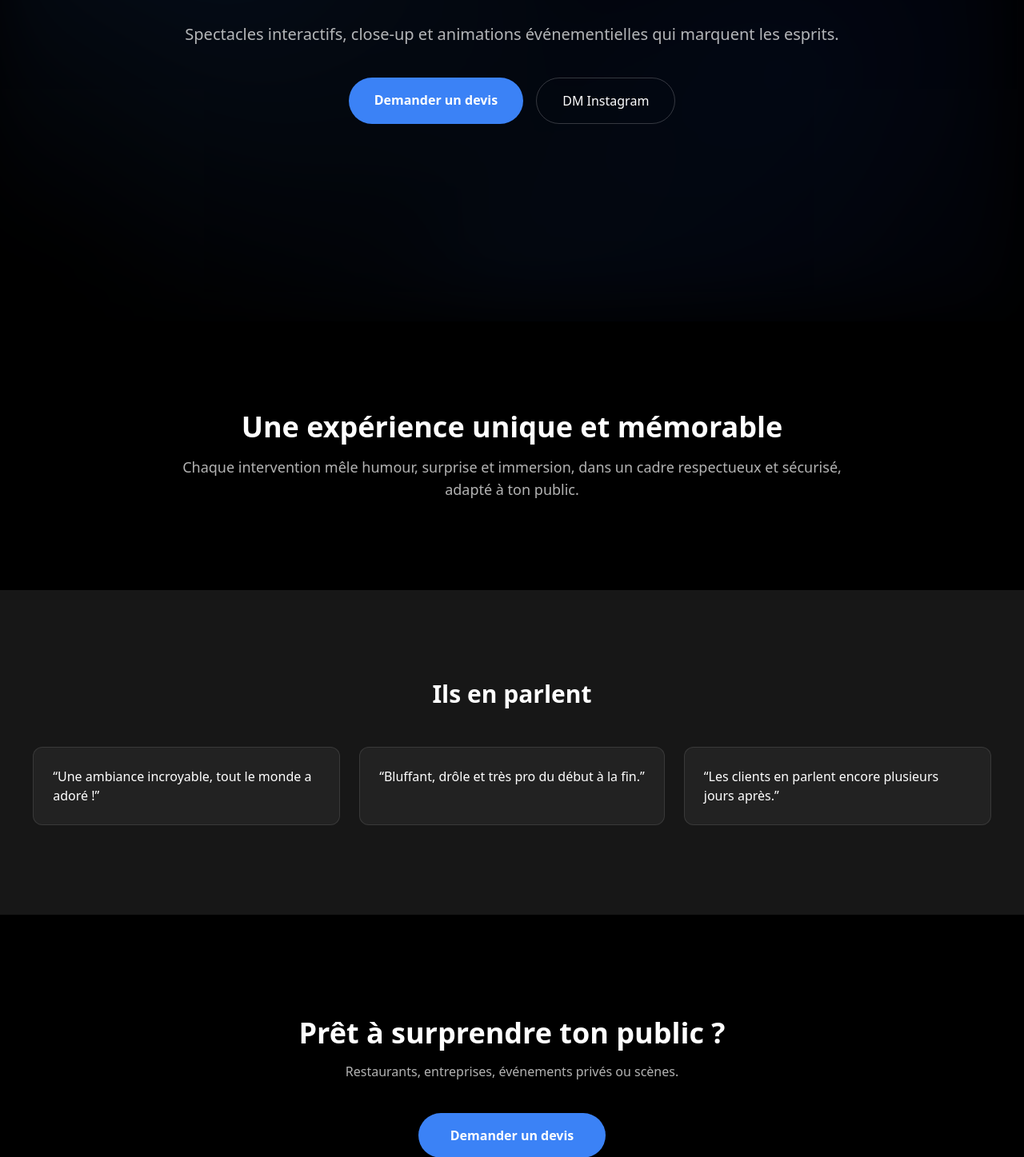
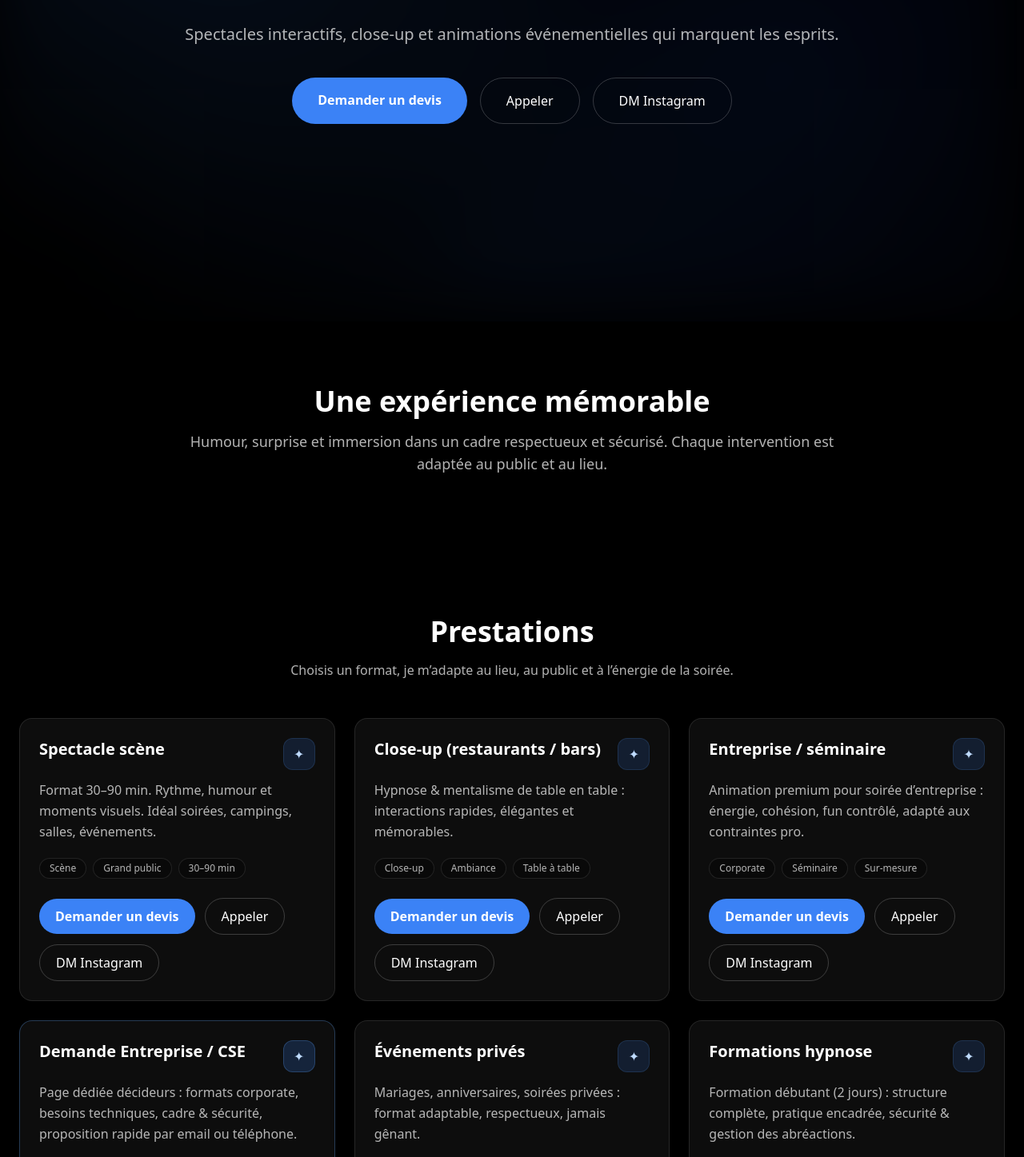
Before and after one commit to HypnoNico/transeetillusion, a Next.js app: page / in a window 1280 px wide. Shown: the part 463-1910 px from the top of the page at 80% size. Built offline with nearby package versions, Linux system fonts and the light colour scheme.

Commit message:
Update page.tsx

```diff
--- a/app/page.tsx
+++ b/app/page.tsx
@@ -1,10 +1,11 @@
+// app/page.tsx
 import { Reveal } from "@/components/reveal";
 import { Testimonials } from "@/components/testimonials";
+import { PrestationsCards } from "@/components/prestations-cards";
 
 export default function Home() {
   return (
     <main className="bg-black text-white overflow-x-hidden">
-
       {/* HERO */}
       <section className="relative h-screen overflow-hidden flex items-center justify-center text-center px-6 bg-black">
         <div className="absolute inset-0 hero-animated" />
@@ -17,8 +18,7 @@ export default function Home() {
           </h1>
 
           <p className="mt-6 text-white/70 text-lg sm:text-xl">
-            Spectacles interactifs, close-up et animations événementielles
-            qui marquent les esprits.
+            Spectacles interactifs, close-up et animations événementielles qui marquent les esprits.
           </p>
 
           <div className="mt-10 flex flex-wrap justify-center gap-4">
@@ -27,6 +27,13 @@ export default function Home() {
               className="px-8 py-4 rounded-full bg-blue-500 hover:bg-blue-600 transition font-semibold"
             >
               Demander un devis
+            </a>
+
+            <a
+              href="tel:+33756966024"
+              className="px-8 py-4 rounded-full border border-white/20 hover:border-blue-400 hover:text-blue-300 transition"
+            >
+              Appeler
             </a>
 
             <a
@@ -41,47 +48,52 @@ export default function Home() {
       </section>
 
       {/* PITCH */}
-      <section className="py-28 px-6 text-center max-w-4xl mx-auto">
+      <section className="py-20 px-6 text-center max-w-4xl mx-auto">
         <Reveal>
-          <h2 className="text-3xl sm:text-4xl font-bold">
-            Une expérience unique et mémorable
-          </h2>
+          <h2 className="text-3xl sm:text-4xl font-bold">Une expérience mémorable</h2>
           <p className="text-white/70 mt-4 text-lg">
-            Chaque intervention mêle humour, surprise et immersion,
-            dans un cadre respectueux et sécurisé, adapté à ton public.
+            Humour, surprise et immersion dans un cadre respectueux et sécurisé. Chaque intervention est adaptée au public
+            et au lieu.
           </p>
         </Reveal>
       </section>
 
+      {/* CARTES PRESTATIONS */}
+      <PrestationsCards />
+
       {/* TÉMOIGNAGES */}
-      <section className="py-28 px-6 bg-neutral-900">
+      <section className="py-24 px-6 bg-neutral-900">
         <Reveal>
-          <h2 className="text-3xl font-bold text-center mb-12">
-            Ils en parlent
-          </h2>
+          <h2 className="text-3xl font-bold text-center mb-12">Ils en parlent</h2>
           <Testimonials />
         </Reveal>
       </section>
 
       {/* CTA FINAL */}
-      <section className="py-32 text-center px-6">
+      <section className="py-24 text-center px-6">
         <Reveal>
-          <h2 className="text-3xl sm:text-4xl font-bold">
-            Prêt à surprendre ton public ?
-          </h2>
+          <h2 className="text-3xl sm:text-4xl font-bold">Prêt à surprendre ton public ?</h2>
           <p className="text-white/70 mt-4">
             Restaurants, entreprises, événements privés ou scènes.
           </p>
 
-          <a
-            href="/contact"
-            className="inline-block mt-10 px-10 py-4 rounded-full bg-blue-500 hover:bg-blue-600 transition font-semibold"
-          >
-            Demander un devis
-          </a>
+          <div className="mt-10 flex flex-wrap justify-center gap-4">
+            <a
+              href="/contact"
+              className="inline-block px-10 py-4 rounded-full bg-blue-500 hover:bg-blue-600 transition font-semibold"
+            >
+              Demander un devis
+            </a>
+
+            <a
+              href="tel:+33756966024"
+              className="inline-block px-10 py-4 rounded-full border border-white/20 hover:border-blue-400 hover:text-blue-200 transition"
+            >
+              Appeler
+            </a>
+          </div>
         </Reveal>
       </section>
-
     </main>
   );
 }
```
